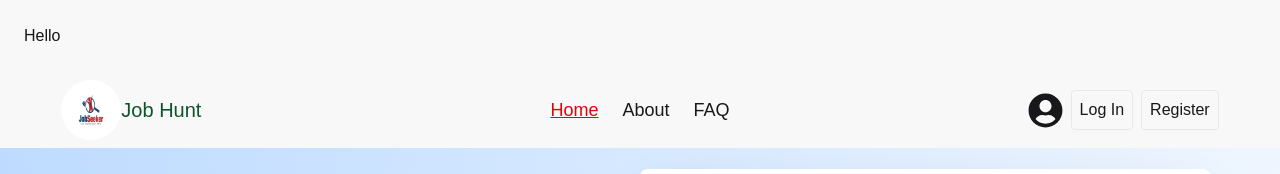
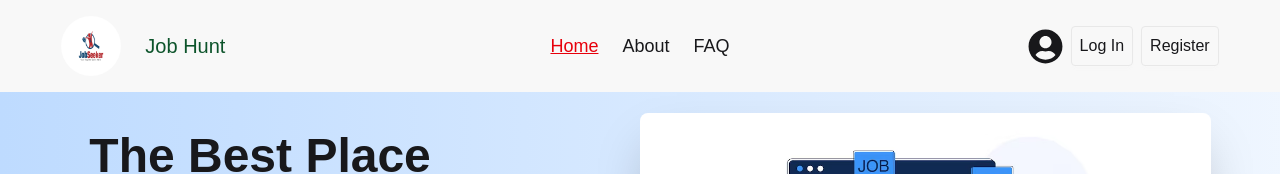
Before and after one commit to Tareq088/Job-Track-Website, a React (Vite) app: page / in a window 1280 px wide. Shown: the top 174 px of the page. Built offline with nearby package versions, Linux system fonts and the light colour scheme; no server answers.

Commit message:
framer motion done

```diff
--- a/src/Components/Companies/Companies.jsx
+++ b/src/Components/Companies/Companies.jsx
@@ -12,7 +12,8 @@ const Companies = () => {
     return (
         <div className='py-10 w-11/12 mx-auto'>
             <h2 className='text-lg md:text-xl lg:text-2xl text-center mb-5'>Featured Companies</h2>
-                <div className=''>
+
+            <div className=''>
                     <CompanyCard
                         key={companies.id}
                         companies={companies}
@@ -21,6 +22,8 @@ const Companies = () => {
 
 
 
+
+
         </div>
     );
 };
--- a/src/Components/CompanyDetailsCard/CompanyDetailsCard.jsx
+++ b/src/Components/CompanyDetailsCard/CompanyDetailsCard.jsx
@@ -1,5 +1,6 @@
 import React from 'react';
 import { Helmet } from 'react-helmet-async';
+import { motion} from 'framer-motion';
 
 const CompanyDetailsCard = ({company}) => {
     const {name,bannerImage,website,headOfficeAddress, about, industry} = company || {};
@@ -18,7 +19,10 @@ const CompanyDetailsCard = ({company}) => {
                         <img className='w-100 md:w-60' src={bannerImage} alt="" />
                     </div>
                     <div className='space-y-3 text-center md:text-start'>
+                    <motion.div className='p-6' initial={{opacity:0}} animate={{opacity:1}} transition={{duration:1}} >
                         <h2 className='font-bold text-3xl md:text-5xl text-amber-900'>{name}</h2>
+                    </motion.div>
+
                         <p className='text-sm md:text-base text-slate-400'>{about}</p>
                         <p className='text-sm md:text-base text-gray-500'>Industry Type: <span className='text-black'>{industry}</span></p>
                         <p className='text-xs md:text-sm text-gray-500'>Address: <span className='text-black'>{headOfficeAddress}</span></p>
--- a/src/Components/Navbar/Navbar.jsx
+++ b/src/Components/Navbar/Navbar.jsx
@@ -23,9 +23,7 @@ const Navbar = () => {
     return (
 
         <div>
-             <motion.div className='p-6' initial={{opacity:0}} animate={{opacity:1}} transition={{duration:1}} >
-                        Hello
-        </motion.div>
+
             <div className="navbar w-11/12 mx-auto">
                 <div className="navbar-start">
                     <div className="dropdown">
@@ -41,10 +39,10 @@ const Navbar = () => {
                         </ul>
                     </div >
                     <div className='flex items-center'>
-
-
                     <img className='hidden sm:block sm:w-10 sm:h-10 md:w-15 md:h-15  rounded-full' src={logoImg}></img>
-                    <Link to='/' className="text-xs md:text-base lg:text-xl text-green-900">Job Hunt</Link>
+                    <motion.div className='p-6' initial={{opacity:0}} animate={{opacity:1}} transition={{duration:1}} >
+                        <Link to='/' className="text-xs md:text-base lg:text-xl text-green-900">Job Hunt</Link>
+                    </motion.div>
                     </div>
                 </div>
                 <div className="navbar-center hidden lg:flex">
```
